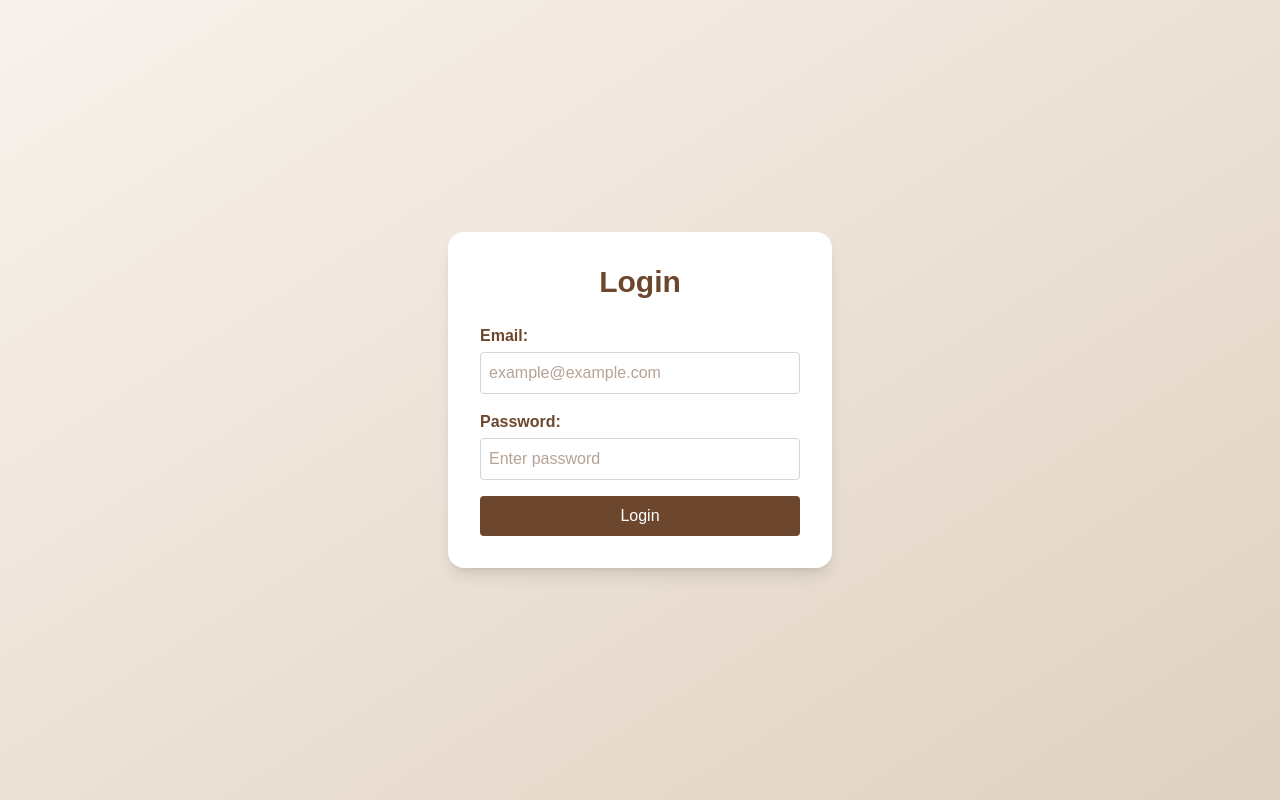
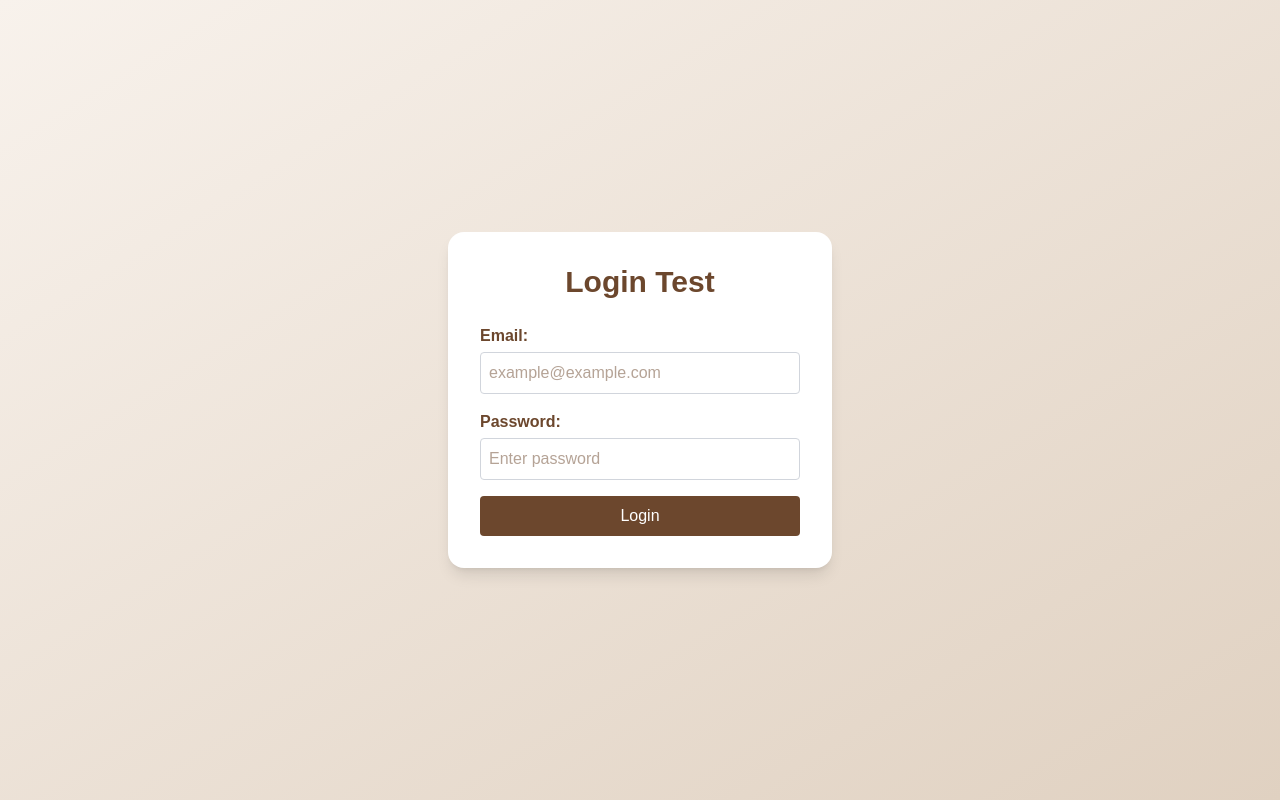
Before and after one commit to Devops-CN-1/rohaniyat-wabapp-main, a Next.js app: page /login in a window 1280 px wide. Built offline with nearby package versions, Linux system fonts and the light colour scheme.

Commit message:
Update page.js

```diff
--- a/app/login/page.js
+++ b/app/login/page.js
@@ -39,7 +39,7 @@ export default function LoginPage() {
         className="bg-white p-8 rounded-2xl shadow-lg w-full max-w-sm"
       >
         <h2 className="text-3xl mb-6 font-bold text-center text-[#6C472D]">
-          Login
+          Login Test
         </h2>
         <label className="block mb-1 text-[#6C472D] font-bold">Email:</label>
         <input
```
